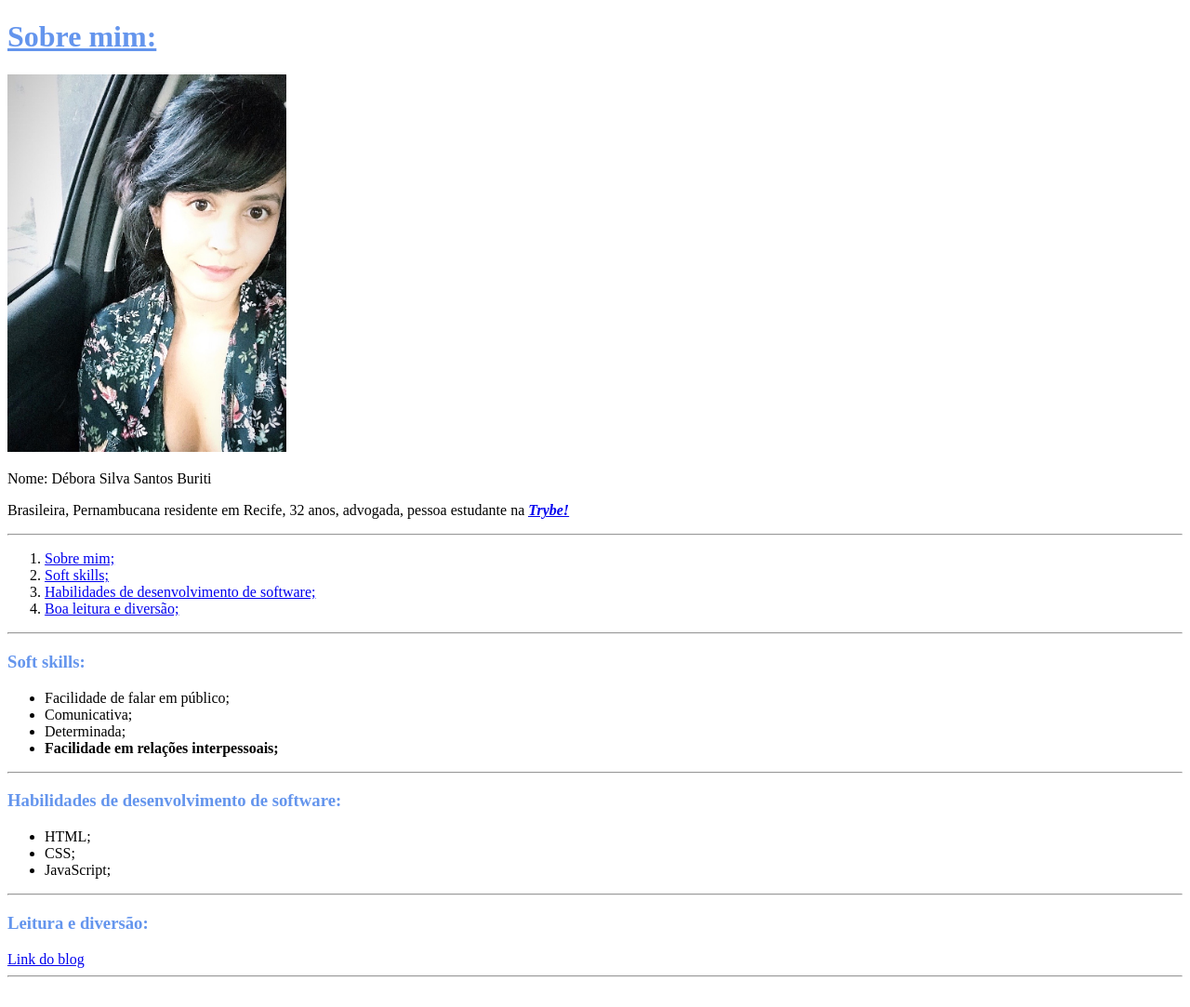
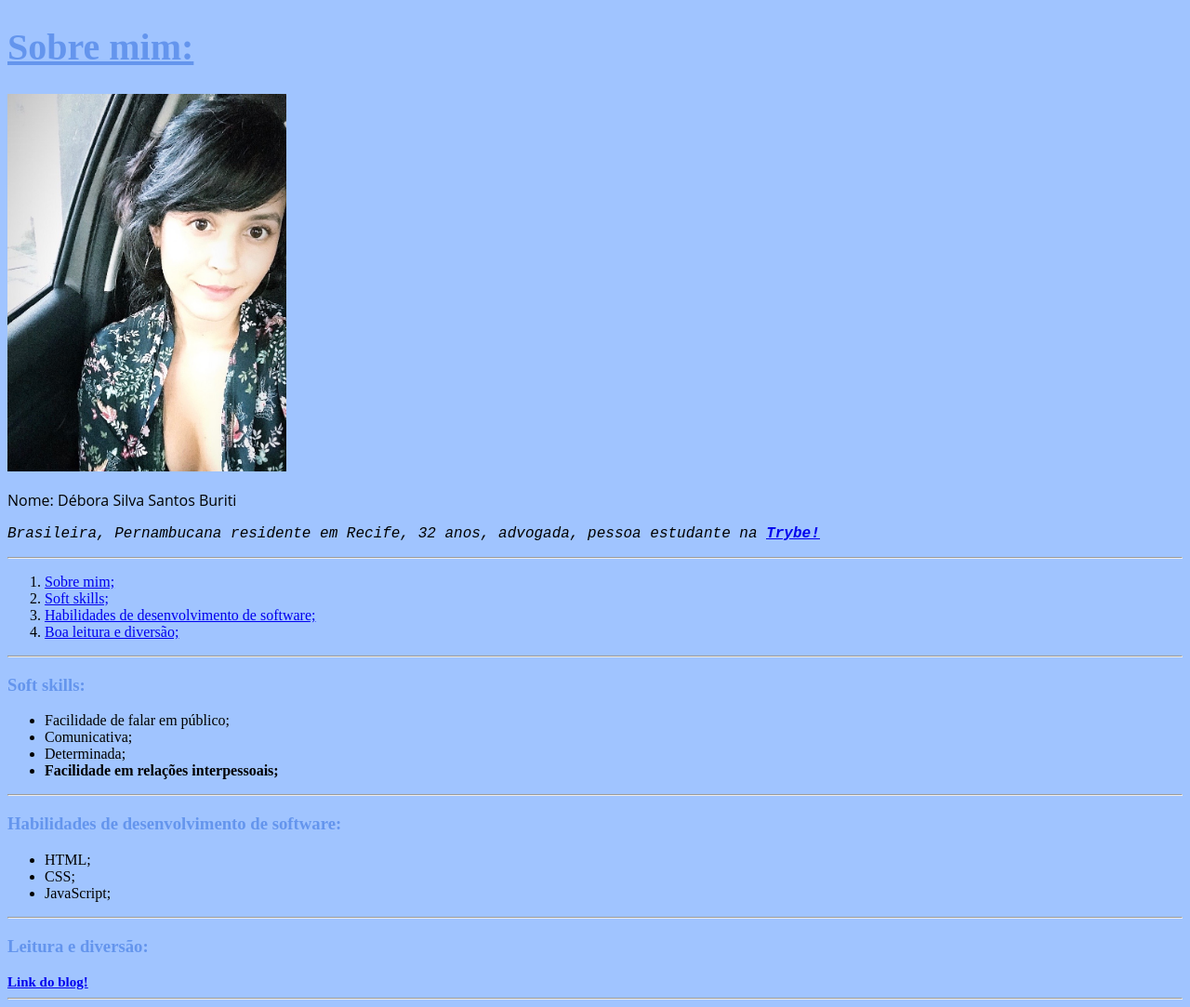
Before and after one commit to deborateodorico/deborateodorico.github.io, a plain HTML site: page index.html in a window 1280 px wide. Shown: the whole page at 93% size. Before the commit the page ends 1059 px from the top, so only its background shows below. Drawn offline with Linux system fonts and the light colour scheme.

Commit message:
adicionado css portfolio 3.2

```diff
--- a/css/style.css
+++ b/css/style.css
@@ -1 +1,26 @@
 h1,h3{color:cornflowerblue}
+
+body{
+    background-color: #a0c4ff;
+}
+
+#name{
+    font-family: 'Open Sans', sans-serif;
+}
+
+#description{
+    font-family: 'Courier New', Courier, monospace;
+    font-style:oblique;
+}
+
+.about{
+    text-align: left;
+    font-weight: bold;
+    font-size:40px;
+
+}
+
+.blog{
+    font-weight: bold;
+    font-size:15px;
+}
--- a/index.html
+++ b/index.html
@@ -10,10 +10,10 @@
 </head>
 
 <body>
-    <h1><u>Sobre mim:</u></h1>
+    <h1 class="about"><u>Sobre mim:</u></h1>
     <img id="sobre-mim" src="debora.JPG" alt="Débora no carro" width="300px">
-    <p>Nome: Débora Silva Santos Buriti</p>
-    <p>Brasileira, Pernambucana residente em Recife, 32 anos, advogada, pessoa estudante na <b><i><u><a
+    <p id="name">Nome: Débora Silva Santos Buriti</p>
+    <p id="description">Brasileira, Pernambucana residente em Recife, 32 anos, advogada, pessoa estudante na <b><i><u><a
                         href="https://www.betrybe.com/?utm_source=trybe.com.br" target="_blank">Trybe!</a></u></i></b>
     </p>
     <hr>
@@ -40,7 +40,7 @@
     </ul>
     <hr>
     <h3 id="leitura-e-diversao">Leitura e diversão:</h3>
-    <a href="https://www.ahnegao.com.br/" target="_blank">Link do blog</a>
+    <a class="blog" href="https://www.ahnegao.com.br/" target="_blank">Link do blog!</a>
     <hr>
 </body>
 
```
